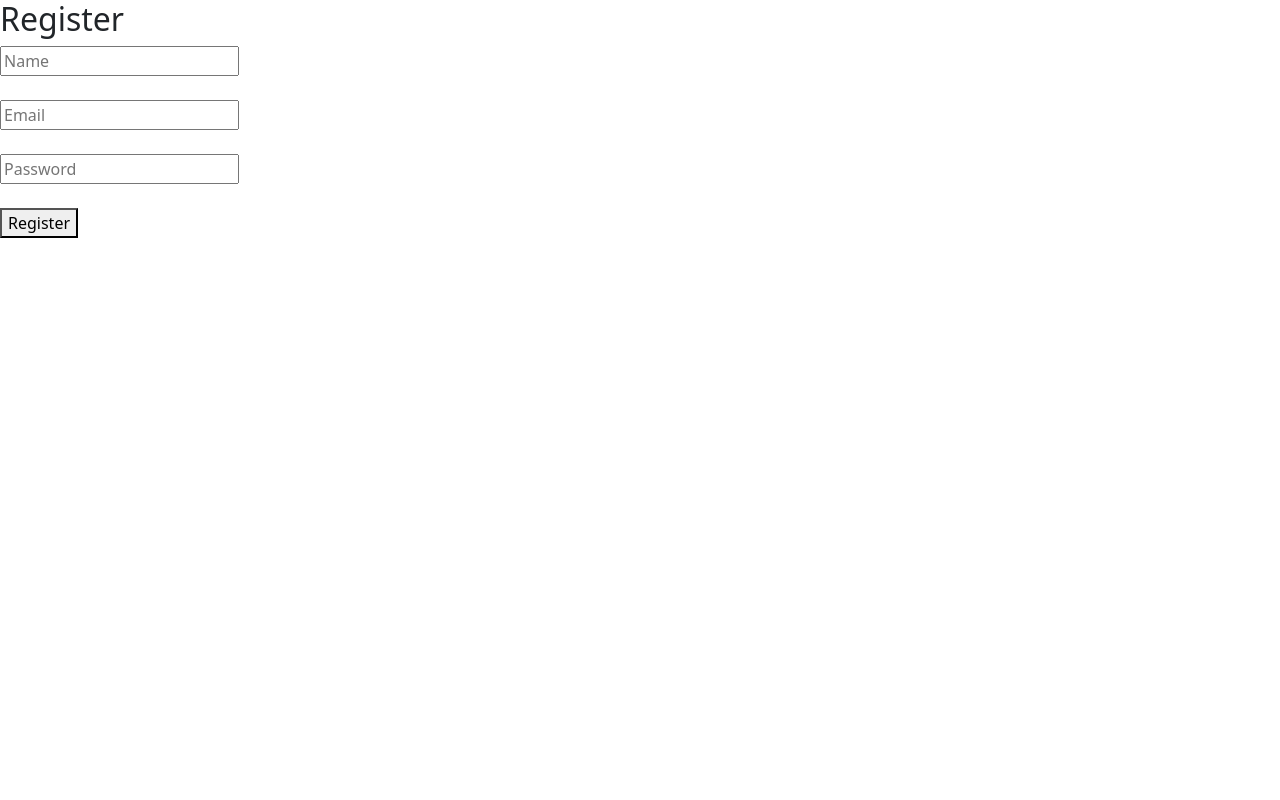
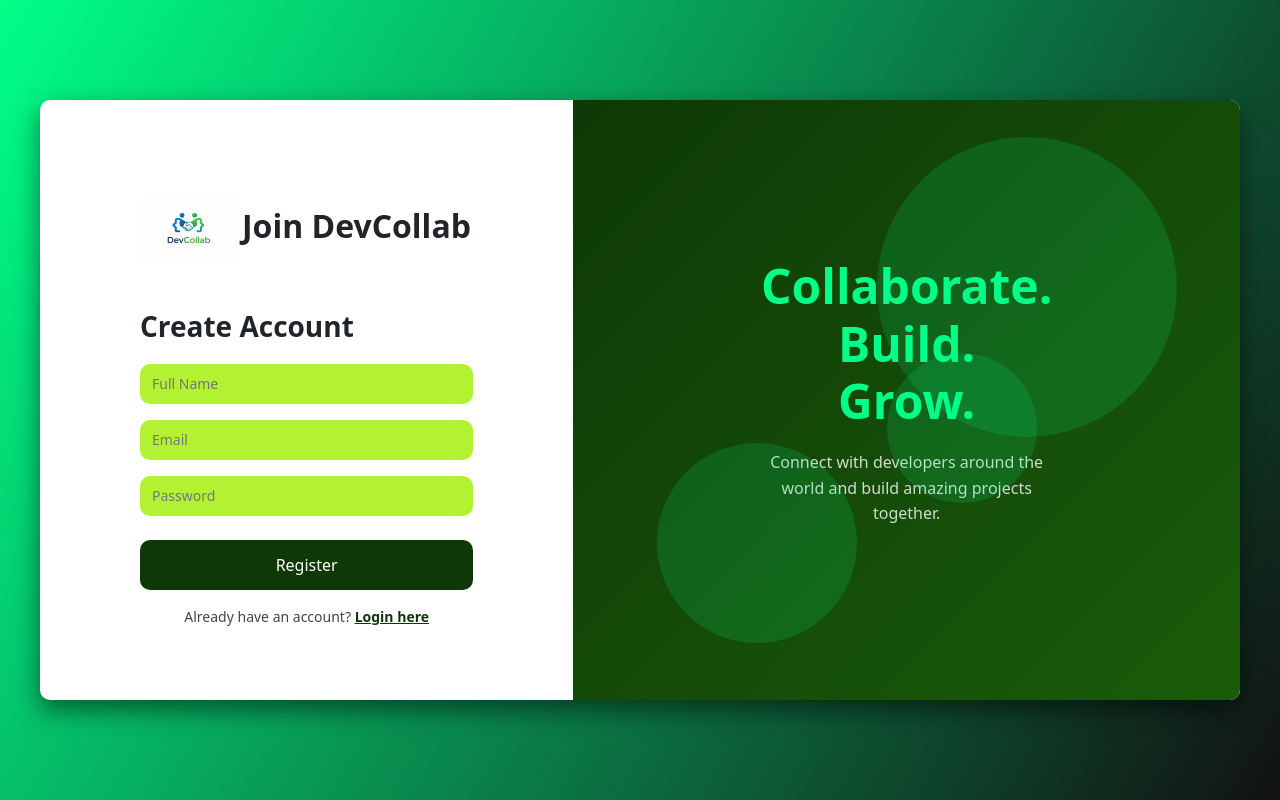
Before and after one commit to Snehanjali080/devcollab-platform, a React (Create React App) app in the folder frontend/: page /register in a window 1280 px wide. Built offline with nearby package versions, Linux system fonts and the light colour scheme.

Commit message:
feat: styled register page

```diff
--- /dev/null
+++ b/frontend/src/pages/Register.css
@@ -0,0 +1,160 @@
+.register-page {
+  height: 100vh;
+  background: linear-gradient(120deg, #00ff88, #121212);
+  display: flex;
+  justify-content: center;
+  align-items: center;
+}
+
+.register-card {
+  width: 1200px;
+  height: 600px;
+  background: white;
+  border-radius: 10px;
+  display: flex;
+  overflow: hidden;
+  box-shadow: 0px 10px 25px rgba(0, 0, 0, 0.5);
+}
+
+.register-left {
+  flex: 1;
+  align-content: center;
+  padding: 80px 100px;
+}
+
+.logo-container {
+  display: flex;
+  align-items: center;
+  gap: 2px;
+  margin-bottom: 30px;
+}
+
+.logo-img {
+  width: 100px;
+  height: 100px;
+  object-fit: contain;
+}
+
+.welcome-tag {
+  font-size: 32px;
+  font-weight: bold;
+}
+
+.register-title {
+  font-size: 28px;
+  font-weight: bold;
+  margin-bottom: 20px;
+}
+
+.input-box {
+  border-color: #b2f233;
+  background-color: #b2f233;
+  width: 100%;
+  height: 40px;
+  border-radius: 10px;
+  padding: 0 12px;
+  margin-bottom: 12px;
+  border: none;
+  outline: none;
+  font-size: 14px;
+}
+
+.input-box:focus {
+  border: 2px solid rgb(8, 36, 8);
+}
+
+.green-btn {
+  background-color: #0e3906;
+  color: white;
+  border-radius: 10px;
+  height: 50px;
+  width: 100%;
+  border: none;
+  font-size: 16px;
+  cursor: pointer;
+  margin-top: 8px;
+}
+
+.green-btn:hover {
+  background-color: #1a5c0a;
+}
+
+.login-text {
+  margin-top: 16px;
+  font-size: 14px;
+  color: #444;
+  text-align: center;
+}
+
+.login-link {
+  color: #0e3906;
+  font-weight: bold;
+  cursor: pointer;
+  text-decoration: underline;
+}
+
+.login-link:hover {
+  color: #00cc66;
+}
+
+/* Right side illustration */
+.register-right {
+  flex: 2;
+  background: linear-gradient(135deg, #0e3906, #1a5c0a);
+  display: flex;
+  justify-content: center;
+  align-items: center;
+  position: relative;
+  overflow: hidden;
+}
+
+.register-illustration {
+  position: relative;
+  z-index: 2;
+  text-align: center;
+  padding: 40px;
+}
+
+.illustration-circle {
+  position: absolute;
+  border-radius: 50%;
+  opacity: 0.15;
+  background: #00ff88;
+}
+
+.circle-1 {
+  width: 300px;
+  height: 300px;
+  top: -80px;
+  right: -80px;
+}
+
+.circle-2 {
+  width: 200px;
+  height: 200px;
+  bottom: -60px;
+  left: -60px;
+}
+
+.circle-3 {
+  width: 150px;
+  height: 150px;
+  bottom: 80px;
+  right: 60px;
+}
+
+.illustration-text h2 {
+  font-size: 48px;
+  font-weight: bold;
+  color: #00ff88;
+  margin: 0;
+  line-height: 1.2;
+}
+
+.illustration-text p {
+  font-size: 16px;
+  color: rgba(255, 255, 255, 0.8);
+  margin-top: 20px;
+  max-width: 300px;
+  line-height: 1.6;
+}
--- a/frontend/src/pages/Register.js
+++ b/frontend/src/pages/Register.js
@@ -1,71 +1,95 @@
 import { useState } from "react";
+import { useNavigate } from "react-router-dom";
 import API from "../services/api";
+import "./Register.css";
+import logo from "./dev-collab_logo.png";
 
 function Register() {
-
+  const navigate = useNavigate();
   const [name, setName] = useState("");
   const [email, setEmail] = useState("");
   const [password, setPassword] = useState("");
 
   const handleRegister = async (e) => {
     e.preventDefault();
-
     try {
-
-      await API.post("/auth/register", {
-        name,
-        email,
-        password
-      });
-
-      alert("Registration successful!");
-
+      await API.post("/auth/register", { name, email, password });
+      alert("Registration successful! Please login.");
+      navigate("/");
     } catch (error) {
-
-      alert("Registration failed");
-
+      alert("Registration failed. Please try again.");
     }
   };
 
   return (
+    <div className="register-page">
+      <div className="register-card">
 
-    <div>
+        <div className="register-left">
+          <div className="logo-container">
+            <img src={logo} alt="logo" className="logo-img" />
+            <h1 className="welcome-tag">Join DevCollab</h1>
+          </div>
 
-      <h2>Register</h2>
+          <h3 className="register-title">Create Account</h3>
 
           <form onSubmit={handleRegister}>
-
             <input
               type="text"
-          placeholder="Name"
+              className="input-box mb-3"
+              placeholder="Full Name"
               value={name}
-          onChange={(e)=>setName(e.target.value)}
+              onChange={(e) => setName(e.target.value)}
+              required
             />
-
-        <br /><br />
 
             <input
               type="email"
+              className="input-box mb-3"
               placeholder="Email"
               value={email}
-          onChange={(e)=>setEmail(e.target.value)}
+              onChange={(e) => setEmail(e.target.value)}
+              required
             />
-
-        <br /><br />
 
             <input
               type="password"
+              className="input-box mb-3"
               placeholder="Password"
               value={password}
-          onChange={(e)=>setPassword(e.target.value)}
+              onChange={(e) => setPassword(e.target.value)}
+              required
             />
 
-        <br /><br />
-
-        <button type="submit">Register</button>
-
+            <button className="green-btn w-100" type="submit">
+              Register
+            </button>
           </form>
 
+          <p className="login-text">
+            Already have an account?{" "}
+            <span className="login-link" onClick={() => navigate("/")}>
+              Login here
+            </span>
+          </p>
+
+        </div>
+
+        <div className="register-right">
+          <div className="register-illustration">
+            <div className="illustration-circle circle-1"></div>
+            <div className="illustration-circle circle-2"></div>
+            <div className="illustration-circle circle-3"></div>
+            <div className="illustration-text">
+              <h2>Collaborate.</h2>
+              <h2>Build.</h2>
+              <h2>Grow.</h2>
+              <p>Connect with developers around the world and build amazing projects together.</p>
+            </div>
+          </div>
+        </div>
+
+      </div>
     </div>
   );
 }
```
Lines whose indentation alone changed are shown as unchanged.
